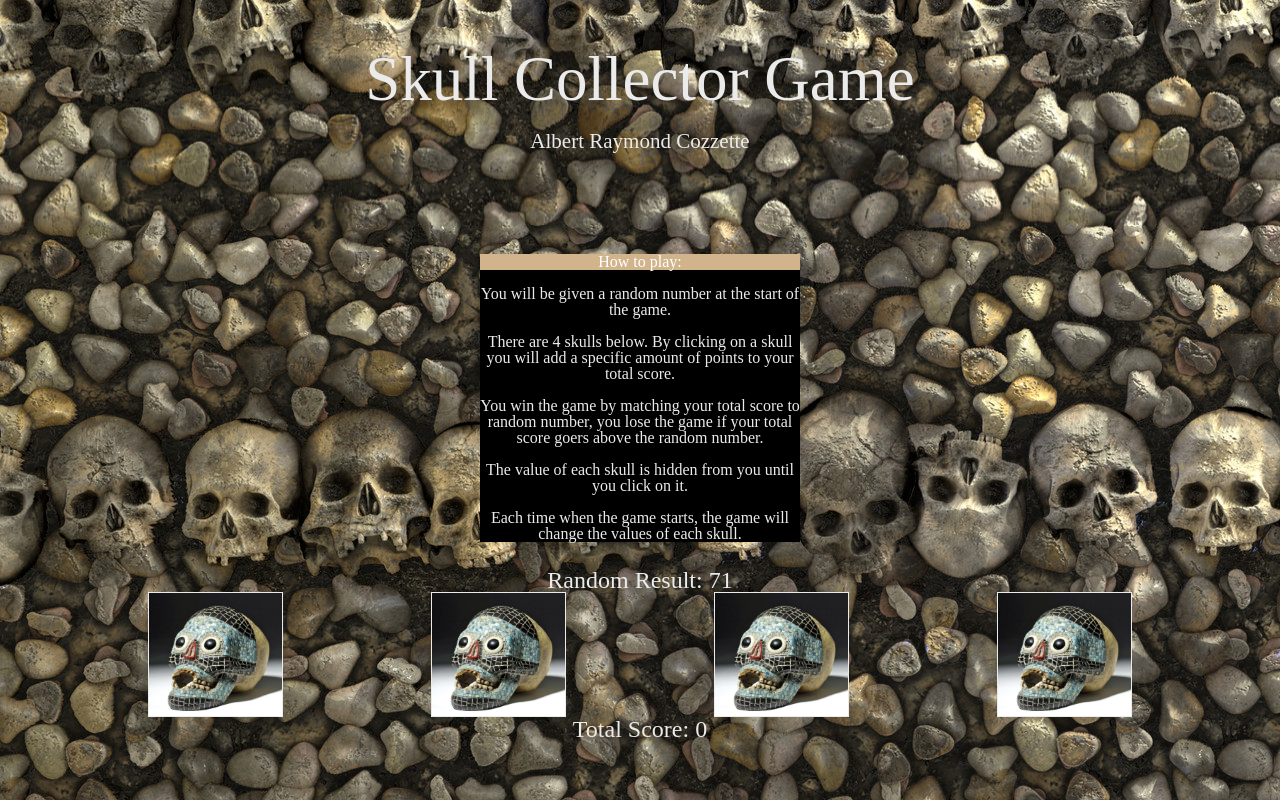
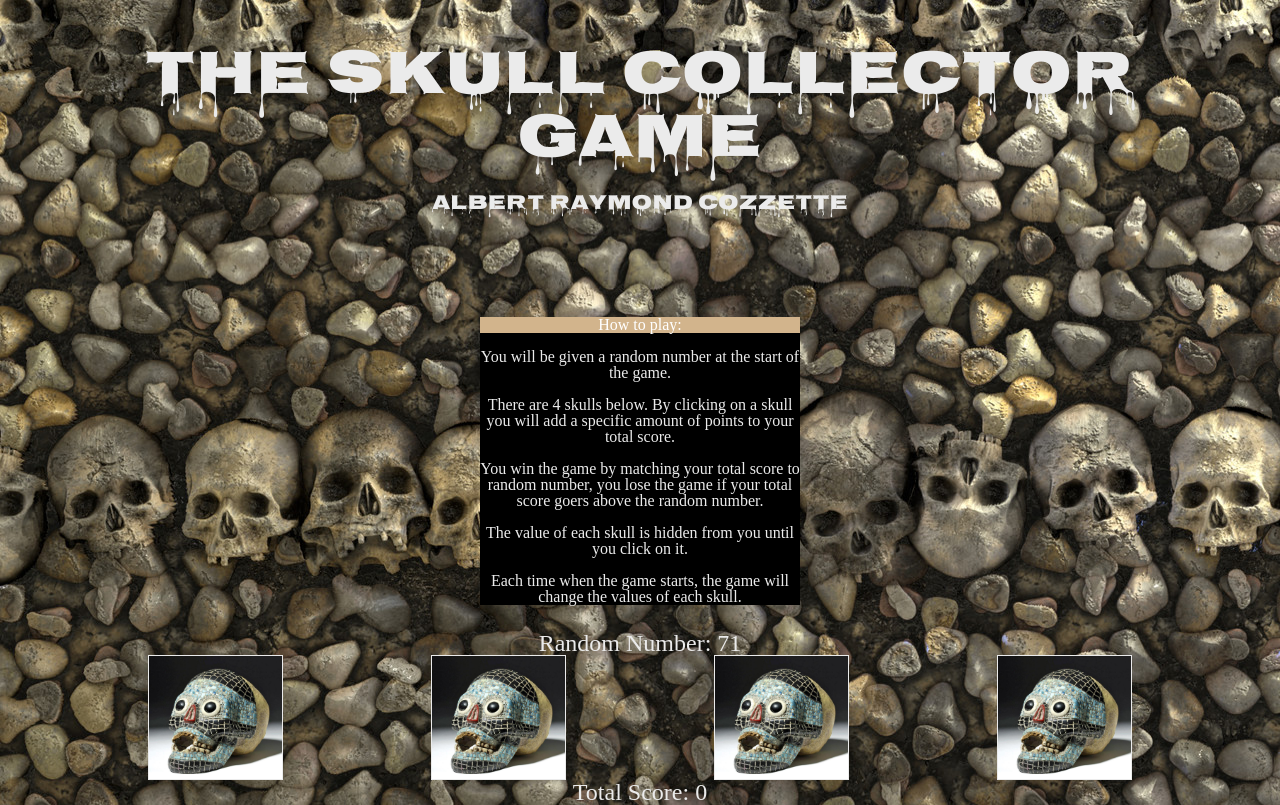
Before and after one commit to albster/unit-4-game, a plain HTML site: page index.html in a window 1280 px wide. Drawn offline with nearby package versions, Linux system fonts and the light colour scheme.

Commit message:
added font

```diff
--- a/assets/css/style.css
+++ b/assets/css/style.css
@@ -4,6 +4,7 @@ body {
 }
 
 html body div.jumbotron.jumbotron-fluid {
+    font-family: 'Nosifer', cursive;
     text-align: center;
     color: #ebebeb;
 }
@@ -39,13 +40,11 @@ html body div.crystals div.crystal {
     background: url(../images/skull8.jpg) no-repeat;
     background-size: contain;
 
-
-
-
 }
 
 
 #win, #lost, html body p#previous, html body p#result {
+
     text-align: center;
     color: #ebebeb;
     font-size: 150%;
--- a/assets/javascript/game.js
+++ b/assets/javascript/game.js
@@ -1,12 +1,12 @@
 // pseudo code
 
-// a game with 4 crystal and random result
-// every crystal needs to have a random number between 1-12
+// a game with 4 skulls and random number
+// every skull needs to have a random number between 1-12
 // a new random number should be generated every single time we win or lose
-// to those 4 crystal
-// when clicking any crystal, it should be adding with the previous result
-// until it equals to the random result
-// if it is greater then the random result, we decrement a lost counter
+// to those 4 skulls
+// when clicking any skull, it should be adding with the previous result
+// until it equals to the random number
+// if it is greater then the random number, we decrement a lost counter
 // if it is equal, then we increment a win counter
 
 // golbal variables
@@ -30,7 +30,7 @@ var resetAndStart = function () {
     random_result = Math.floor(Math.random() * 50 ) + 30;
 // console.log(random_result); used to verify output
 
-$("#result").html('Random Result: ' + random_result);
+$("#result").html('Random Number: ' + random_result);
 
 
 for(var i = 0; i < 4; i++){
--- a/index.html
+++ b/index.html
@@ -8,11 +8,13 @@
     <script src="https://maxcdn.bootstrapcdn.com/bootstrap/3.4.0/js/bootstrap.min.js"></script>
 <link rel="stylesheet" type="text/css" href="assets/css/reset.css">
 <link rel="stylesheet" type="text/css" href="assets/css/style.css">
+<link rel="manifest" href="assets/javascript/manifest.webmanifest">
+<link href="https://fonts.googleapis.com/css?family=Nosifer" rel="stylesheet">
 </head>
 <body>
         <div class="jumbotron jumbotron-fluid">
                 <div class="container">
-                  <h1 class="display-4">Skull Collector Game</h1>
+                  <h1 class="display">The Skull Collector Game</h1>
                   <br>
                   <h4 class="lead">Albert Raymond Cozzette</h4>
                 </div>
```
Also changed, not shown: assets/javascript/manifest.webmanifest (added).
